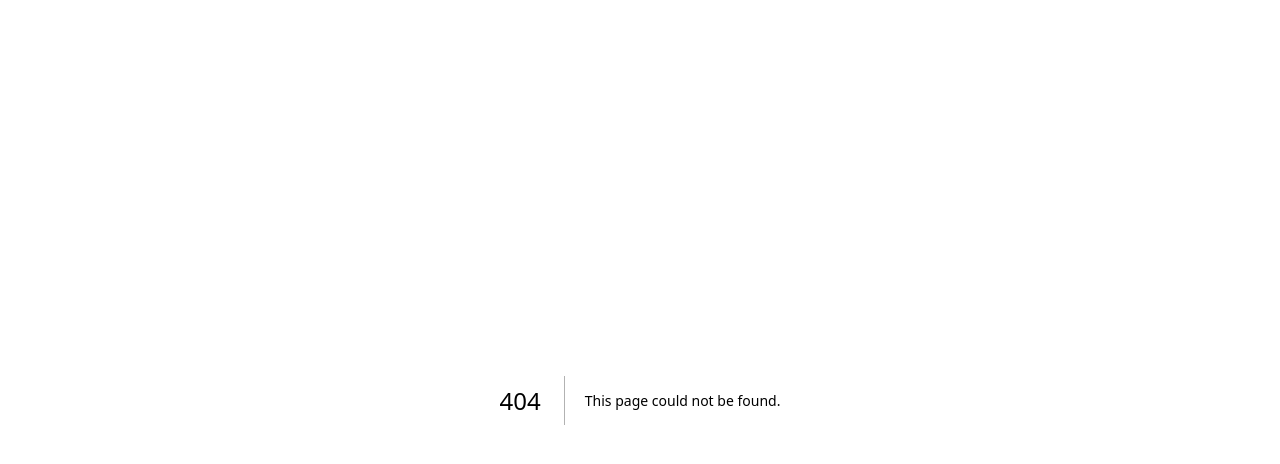
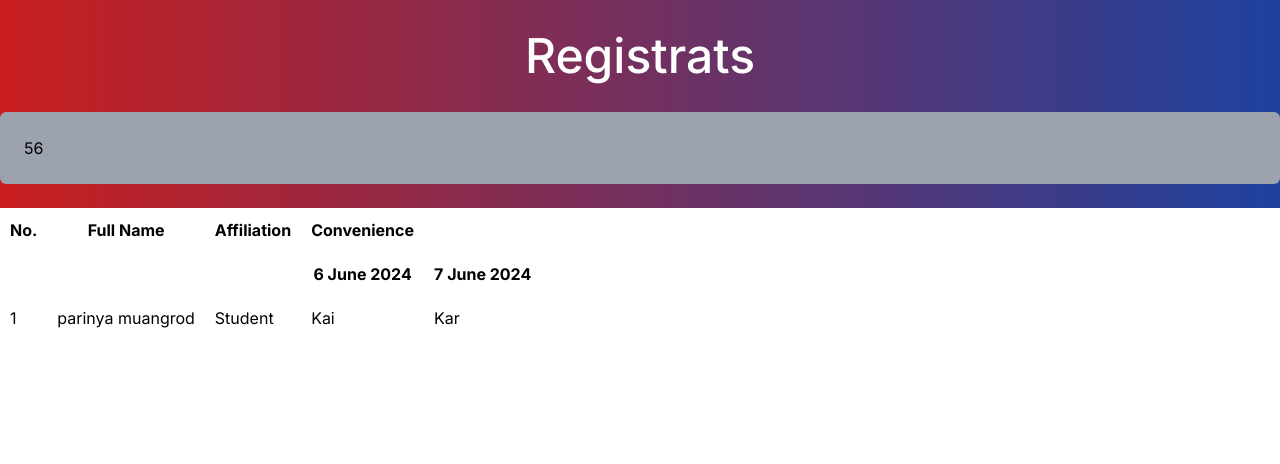
Before and after one commit to thunyoubun/ccs-registration, a Next.js app: page /dashboard in a window 1280 px wide. Before the commit this address had no page. Shown: the top 464 px of the page. Built offline with nearby package versions, Linux system fonts and the light colour scheme.

Commit message:
create page admin

```diff
--- /dev/null
+++ b/src/app/dashboard/page.tsx
@@ -0,0 +1,52 @@
+'use client'
+import { useEffect, useState } from "react"
+
+function DashboardPage(){
+
+    const [ registrat, setRegistrat] = useState()
+    useEffect(() => {
+
+    },[])
+    return(
+        <>
+            <div className="relative">
+                <div className="w-auto h-auto bg-gradient-to-r from-red-700 to-blue-800 ">
+                    <h1 className="text-white text-center font-medium text-5xl py-8">Registrats</h1>
+                    <div className="rounded-md bg-gray-400 p-6">
+                        <h1 className="">56</h1>
+                    </div>
+                    <div className="my-6 bg-white">
+                        <table className="table-auto">
+                            <thead>
+                                <tr>
+                                    <th className="text-center">No.</th>
+                                    <th className="text-center">Full Name</th>
+                                    <th className="text-center">Affiliation</th>
+                                    <th className="row-span-4">Convenience</th>
+                                </tr>
+                                <tr>
+                                    <th></th>
+                                    <th></th>
+                                    <th></th>
+                                    <th className="row-span-2 text-center">6 June 2024</th>
+                                    <th className="row-span-2">7 June 2024</th>
+                                </tr>
+                            </thead>
+                            <tbody>
+                                <tr className="rounded-lg ">
+                                    <td>1</td>
+                                    <td>parinya muangrod</td>
+                                    <td>Student</td>
+                                    <td>Kai</td>
+                                    <td>Kar</td>
+                                </tr>
+                            </tbody>
+                        </table>
+                    </div>
+                </div>
+            </div>
+        </>
+    )
+}
+
+export default DashboardPage
```
